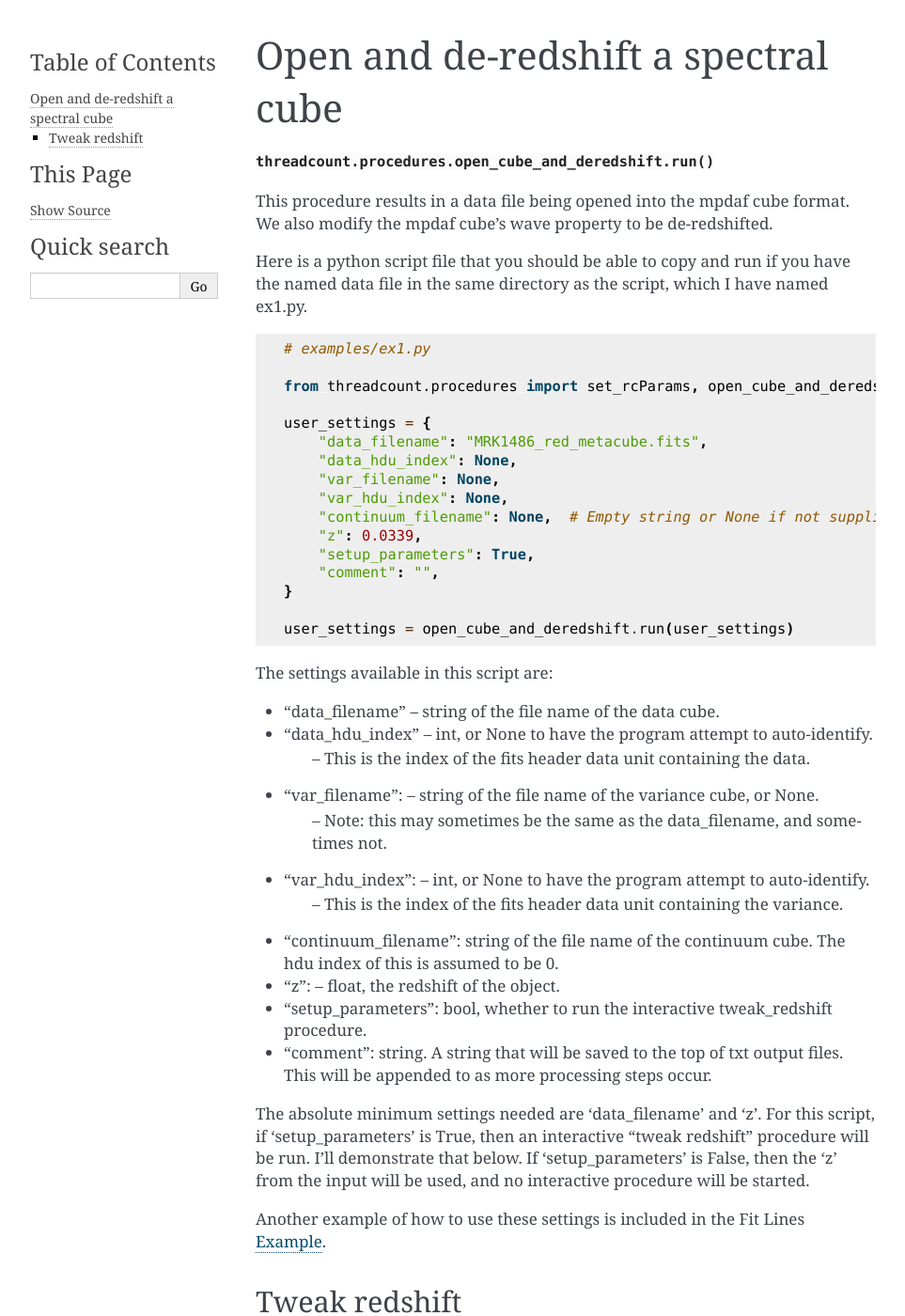
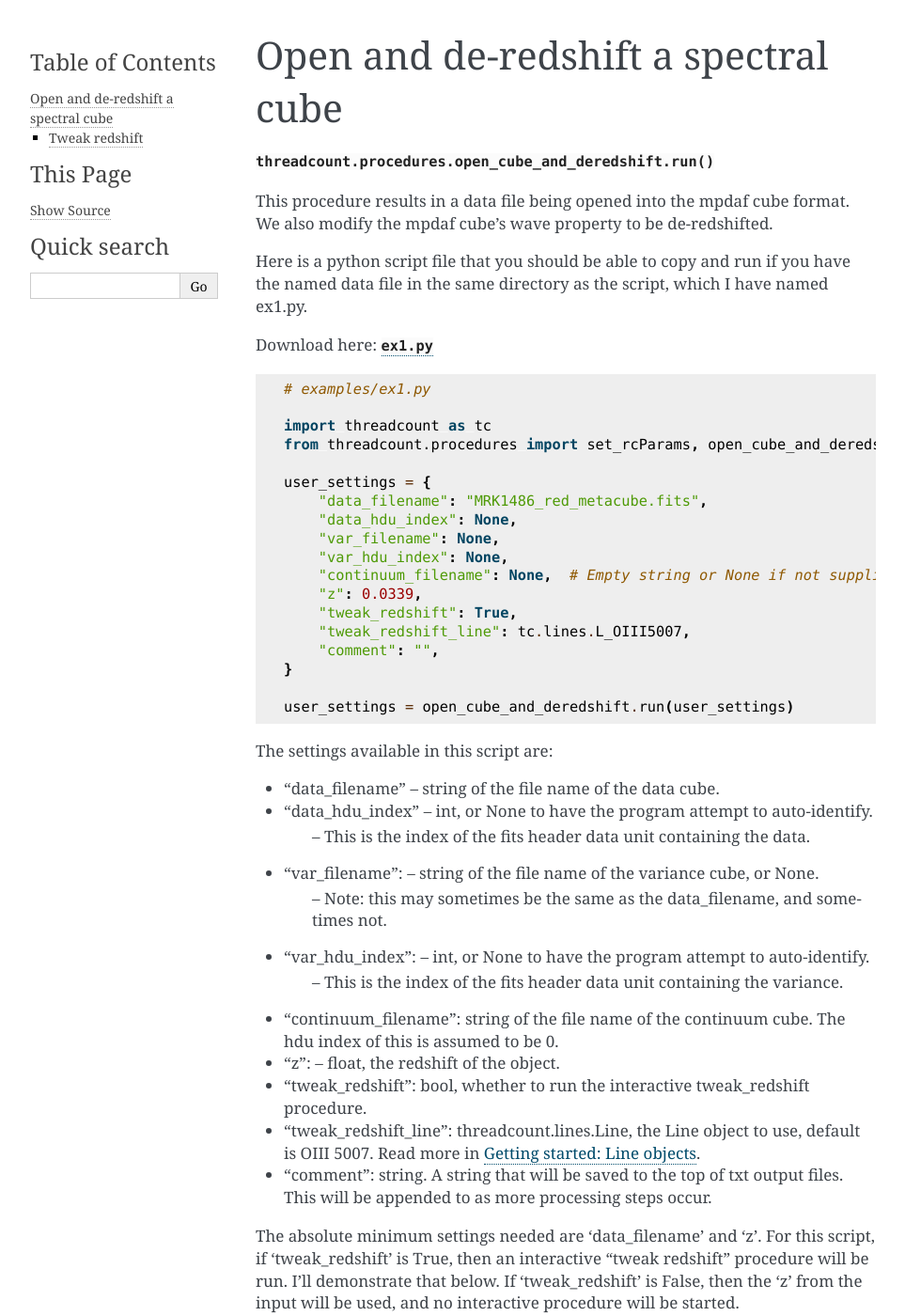
Before and after one commit to astrodee/threadcount, a Sphinx documentation site: the page built from docs/source/procedure_open_cube.rst, in a window 1280 px wide and 1400 px high. Shown: the whole window at 94% size, without its empty margins (148-1111 px from the left). Built offline with Sphinx 7.4.7, drawn with Linux system fonts in a browser that asks for light colours; some of the changed text lies outside the part shown.

Commit message:
updated settings name in open_cube_and_deredshift.py, add doc for Line

```diff
--- a/docs/source/examples/ex1.py
+++ b/docs/source/examples/ex1.py
@@ -1,6 +1,7 @@
 # examples/ex1.py
 
-from threadcount.procedures import set_rcParams, open_cube_and_deredshift
+import threadcount as tc
+from threadcount.procedures import set_rcParams, open_cube_and_deredshift  # noqa: F401
 
 user_settings = {
     "data_filename": "MRK1486_red_metacube.fits",
@@ -9,7 +10,8 @@ user_settings = {
     "var_hdu_index": None,
     "continuum_filename": None,  # Empty string or None if not supplied.
     "z": 0.0339,
-    "setup_parameters": True,
+    "tweak_redshift": True,
+    "tweak_redshift_line": tc.lines.L_OIII5007,
     "comment": "",
 }
 
--- a/docs/source/examples/ex2.py
+++ b/docs/source/examples/ex2.py
@@ -15,7 +15,8 @@ load_settings = {
     "var_hdu_index": 0,
     "continuum_filename": "Red_Cont_PPXF_original.fits",  # Empty string or None if not supplied.
     "z": 0.03386643885613516,
-    "setup_parameters": False,
+    "tweak_redshift": False,
+    "tweak_redshift_line": tc.lines.L_OIII5007,
     "comment": "",
 }
 
--- a/docs/source/examples/ex3.py
+++ b/docs/source/examples/ex3.py
@@ -1,7 +1,5 @@
 # examples/ex3.py
 
-import matplotlib.pyplot as plt
-import threadcount as tc
 from threadcount.procedures import (  # noqa: F401
     set_rcParams,
     analyze_outflow_extent,
@@ -10,29 +8,24 @@ from threadcount.procedures import (  # noqa: F401
 set_rcParams.set_params()
 
 # Create the settings dict for measuring the outflow extent.
-#
-# I will want to refer to the value of "line", so lets start it out with this
-# and update the dict.
-#
-# analyze_settings = {"line": tc.lines.L_OIII5007}
-analyze_settings={
-        "one_gauss_input_file": "ex3_5007_simple_model.txt",
-        "velocity_mask_limit": 60,
-        # manual_galaxy_region format
-        # [min_row, max_row, min_column, max_column] --> array[min_row:max_row+1,min_column:max_column+1]
-        # 'None' means it will continue to image edge.
-        "manual_galaxy_region": [30, 39, None, None],
-        "verbose": False,
-        "vertical_average_region": 1,
-        "contour_levels": [0.5, 0.9],
-        # Select from contour_levels list which contour to choose to define outflow region.
-        "outflow_contour_level": 0.5,
-        "output_base_name": "ex3output",
-        "galaxy_center_pixel": [35, 62],  # row,col
-        "velocity_vmax": 140,
-        "arcsec_per_pixel": "header",
-        "units": "header",
-    }
+analyze_settings = {
+    "one_gauss_input_file": "ex3_5007_simple_model.txt",
+    "velocity_mask_limit": 60,
+    # manual_galaxy_region format
+    # [min_row, max_row, min_column, max_column] --> array[min_row:max_row+1,min_column:max_column+1]
+    # 'None' means it will continue to image edge.
+    "manual_galaxy_region": [30, 39, None, None],
+    "verbose": False,
+    "vertical_average_region": 1,
+    "contour_levels": [0.5, 0.9],
+    # Select from contour_levels list which contour to choose to define outflow region.
+    "outflow_contour_level": 0.5,
+    "output_base_name": "ex3output",
+    "galaxy_center_pixel": [35, 62],  # row,col
+    "velocity_vmax": 140,
+    "arcsec_per_pixel": "header",
+    "units": "header",
+}
 
 
 analyze_outflow_extent.run(analyze_settings)
--- a/docs/source/examples/ex3_full.py
+++ b/docs/source/examples/ex3_full.py
@@ -18,7 +18,8 @@ settings = {
     "var_hdu_index": 0,
     "continuum_filename": "Red_Cont_PPXF_original.fits",  # Empty string or None if not supplied.
     "z": 0.03386643885613516,
-    "setup_parameters": False,
+    "tweak_redshift": False,
+    "tweak_redshift_line": tc.lines.L_OIII5007,
     "comment": "",
 }
 fit_settings = {
--- a/docs/source/procedure_open_cube.rst
+++ b/docs/source/procedure_open_cube.rst
@@ -11,6 +11,8 @@ We also modify the mpdaf cube's wave property to be de-redshifted.
 
 Here is a python script file that you should be able to copy and run if you have
 the named data file in the same directory as the script, which I have named ex1.py.
+
+Download here: :download:`ex1.py <examples/ex1.py>`
 
 .. include:: examples/ex1.py
   :code:
@@ -27,14 +29,16 @@ The settings available in this script are:
 * "continuum_filename": string of the file name of the continuum cube. The
   hdu index of this is assumed to be 0.
 * "z": -- float, the redshift of the object.
-* "setup_parameters": bool, whether to run the interactive tweak_redshift procedure.
+* "tweak_redshift": bool, whether to run the interactive tweak_redshift procedure.
+* "tweak_redshift_line": threadcount.lines.Line, the Line object to use, default
+  is OIII 5007. Read more in :ref:`Getting started: Line objects <Line intro>`.
 * "comment": string. A string that will be saved to the top of txt output files.
   This will be appended to as more processing steps occur.
 
 
 The absolute minimum settings needed are 'data_filename' and 'z'. For this script,
-if 'setup_parameters' is True, then an interactive "tweak redshift" procedure
-will be run. I'll demonstrate that below. If 'setup_parameters' is False, then
+if 'tweak_redshift' is True, then an interactive "tweak redshift" procedure
+will be run. I'll demonstrate that below. If 'tweak_redshift' is False, then
 the 'z' from the input will be used, and no interactive procedure will be started.
 
 Another example of how to use these settings is included in the Fit Lines
@@ -153,7 +157,8 @@ user_settings.
    'var_hdu_index': None,
    'continuum_filename': None,
    'z': 0.0339,
-   'setup_parameters': True,
+   'tweak_redshift': True,
+   'tweak_redshift_line': Line(center=5006.843, plus=15, minus=15, low=4991.843, high=5021.843, label='[OIII] 5007', save_str='5007'),
    'comment': 'data_filename: MRK1486_red_metacube.fits\nz_set: 0.03386685874525375\nimage_aspect: 1.0\nwcs_step: [0.291456 0.291456]\nobserved_delta_lambda: 0.5',
    'observed_delta_lambda': 0.5,
    'wcs_step': array([0.291456, 0.291456]),
```
Also changed, not shown: docs/source/getting_started.rst (+26 -5 lines), docs/source/procedure_fit_lines.rst (+7 -0 lines), 2 other files.
